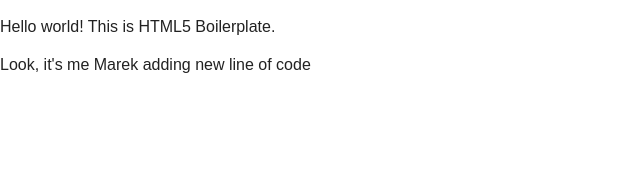
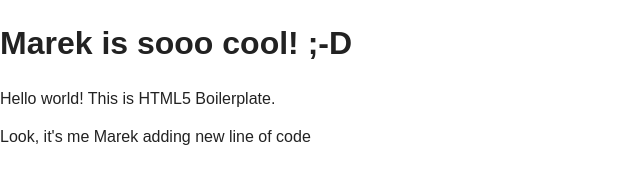
Before and after one commit to marek-creative/websiteA-onlineRepo, a plain HTML site: page index.html in a window 1280 px wide. Shown: the whole page, without its empty margins (0-640 px from the left). Drawn offline with nearby package versions, Linux system fonts and the light colour scheme.

Commit message:
added cool h1

```diff
--- a/index.html
+++ b/index.html
@@ -16,6 +16,7 @@
         <script src="js/vendor/modernizr-2.6.2.min.js"></script>
     </head>
     <body>
+        <h1>Marek is sooo cool! ;-D</h1>
         <!--[if lt IE 7]>
             <p class="chromeframe">You are using an <strong>outdated</strong> browser. Please <a href="http://browsehappy.com/">upgrade your browser</a> or <a href="http://www.google.com/chromeframe/?redirect=true">activate Google Chrome Frame</a> to improve your experience.</p>
         <![endif]-->
```
